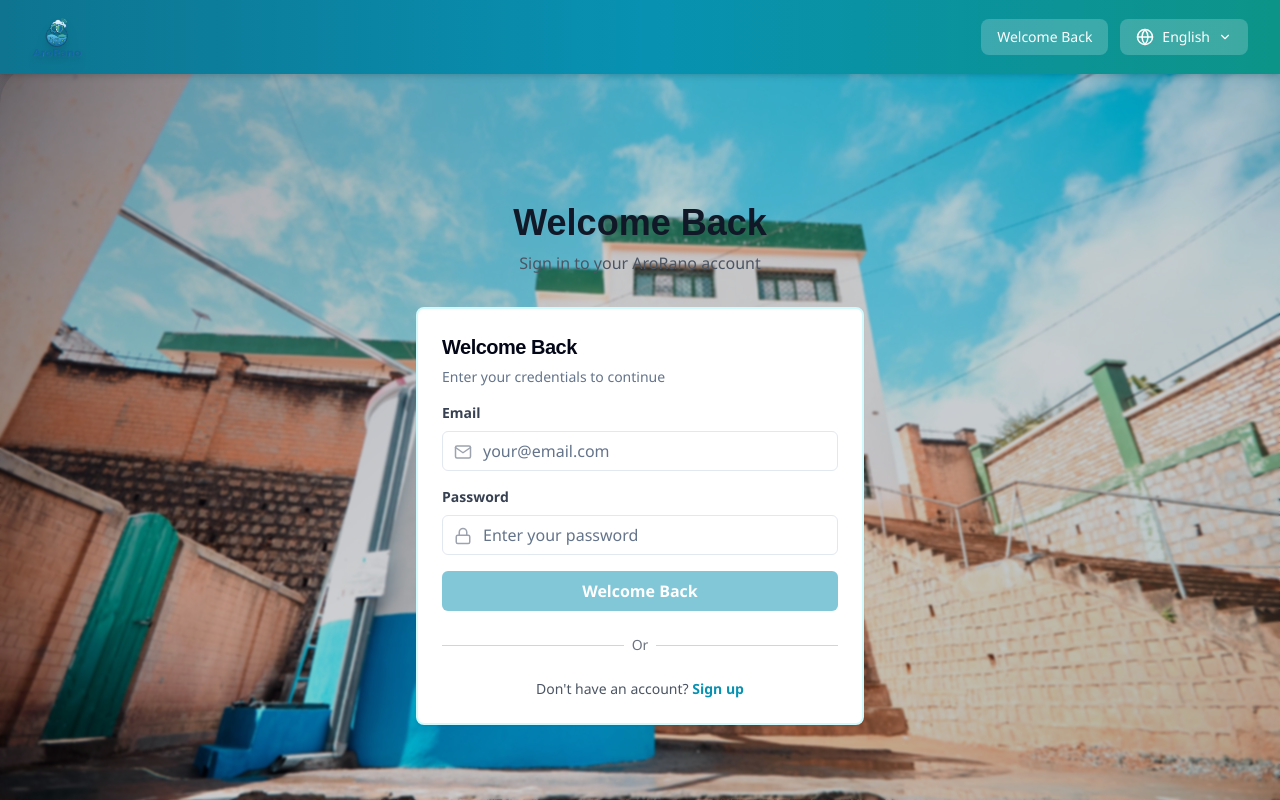
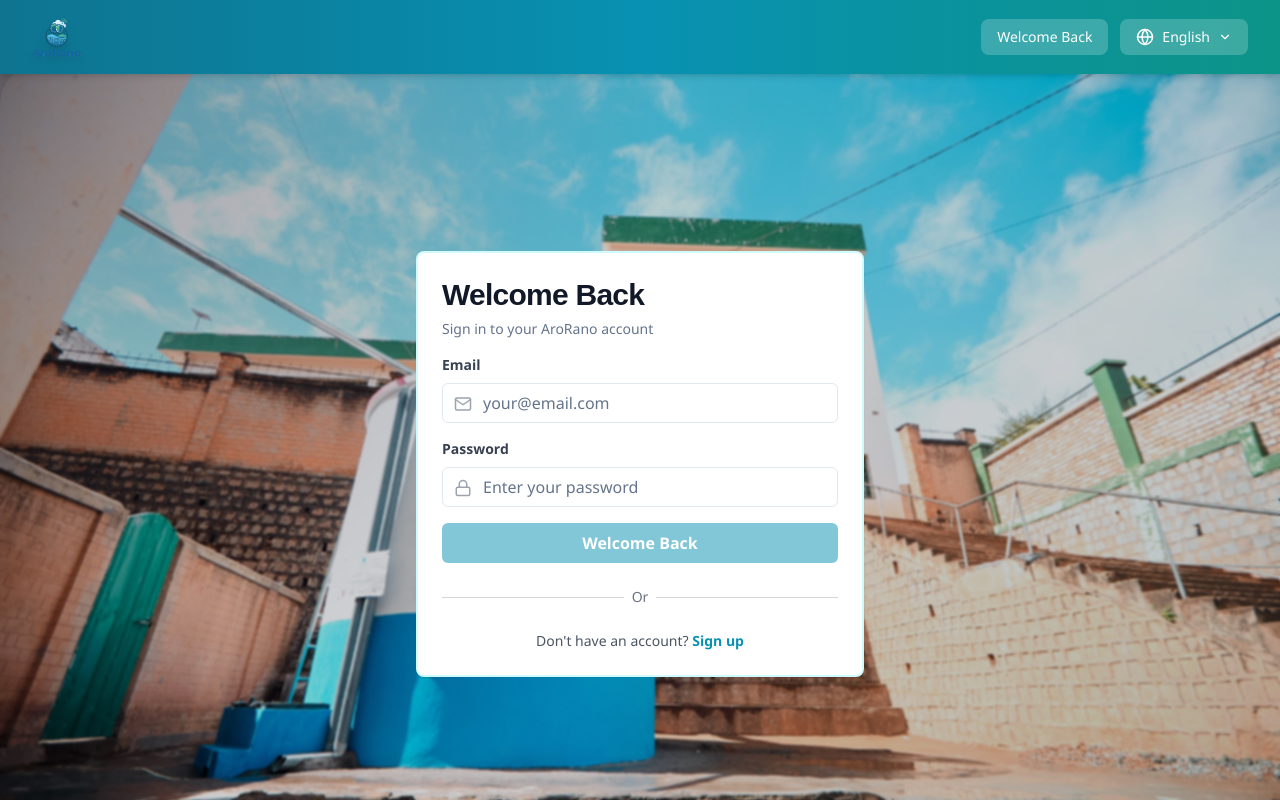
Before and after one commit to Manitriniaina2002/AroRano, a Next.js app in the folder frontend/: page /login in a window 1280 px wide. Built offline with nearby package versions, Linux system fonts and the light colour scheme.

Commit message:
Refont and fix malagasy translation

```diff
--- a/frontend/pages/login.tsx
+++ b/frontend/pages/login.tsx
@@ -49,22 +49,12 @@
     <Layout showSidebar={false}>
       <main className="min-h-screen flex items-center justify-center px-2 sm:px-4 md:px-6 py-8 sm:py-12">
         <div className="w-full max-w-md">
-          {/* Logo & Title */}
-          <div className="text-center mb-6 sm:mb-8">
-            <h1 className="text-2xl sm:text-3xl md:text-4xl font-bold text-gray-900 mb-2">
-              {t.common.login || 'Welcome Back'}
-            </h1>
-            <p className="text-gray-600 text-sm sm:text-base">
-              {t.common.signIn || 'Sign in to your AroRano account'}
-            </p>
-          </div>
-
           {/* Login Form Card */}
           <Card className="border-2 border-cyan-100">
             <CardHeader className="pb-3 sm:pb-4">
-              <CardTitle className="text-lg sm:text-xl">{t.common.login || 'Login'}</CardTitle>
+              <CardTitle className="text-2xl sm:text-3xl font-bold text-gray-900">{t.common.login || 'Welcome Back'}</CardTitle>
               <CardDescription className="text-xs sm:text-sm">
-                {t.common.enterCredentials || 'Enter your credentials to continue'}
+                {t.common.signIn || 'Sign in to your AroRano account'}
               </CardDescription>
             </CardHeader>
 
```
